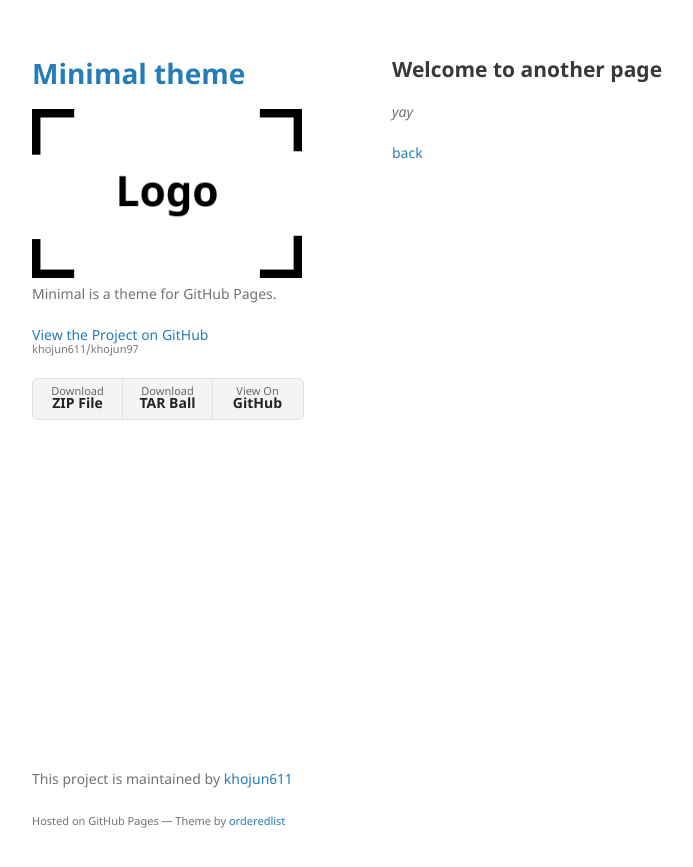
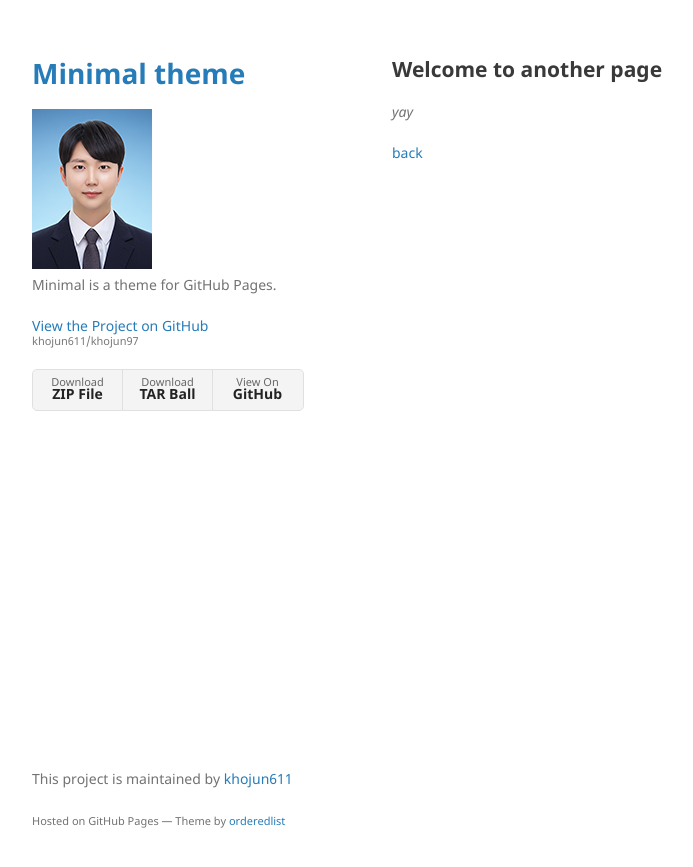
Before and after one commit to khojun611/khojun97, a Jekyll site: the page built from another-page.md, in a window 1280 px wide. Shown: the top 867 px of the page, without its empty margins (178-871 px from the left). Built offline with Jekyll 4.4.1, drawn with Linux system fonts in a browser that asks for light colours; our own code applies the rules of GitHub Pages for plain Markdown files.

Commit message:
Update _config.yml

```diff
--- a/_config.yml
+++ b/_config.yml
@@ -1,5 +1,5 @@
 title: Minimal theme
-logo: /assets/img/logo.png
+logo: /assets/img/블루-웹용.jpg
 description: Minimal is a theme for GitHub Pages.
 show_downloads: true
 google_analytics:
```
